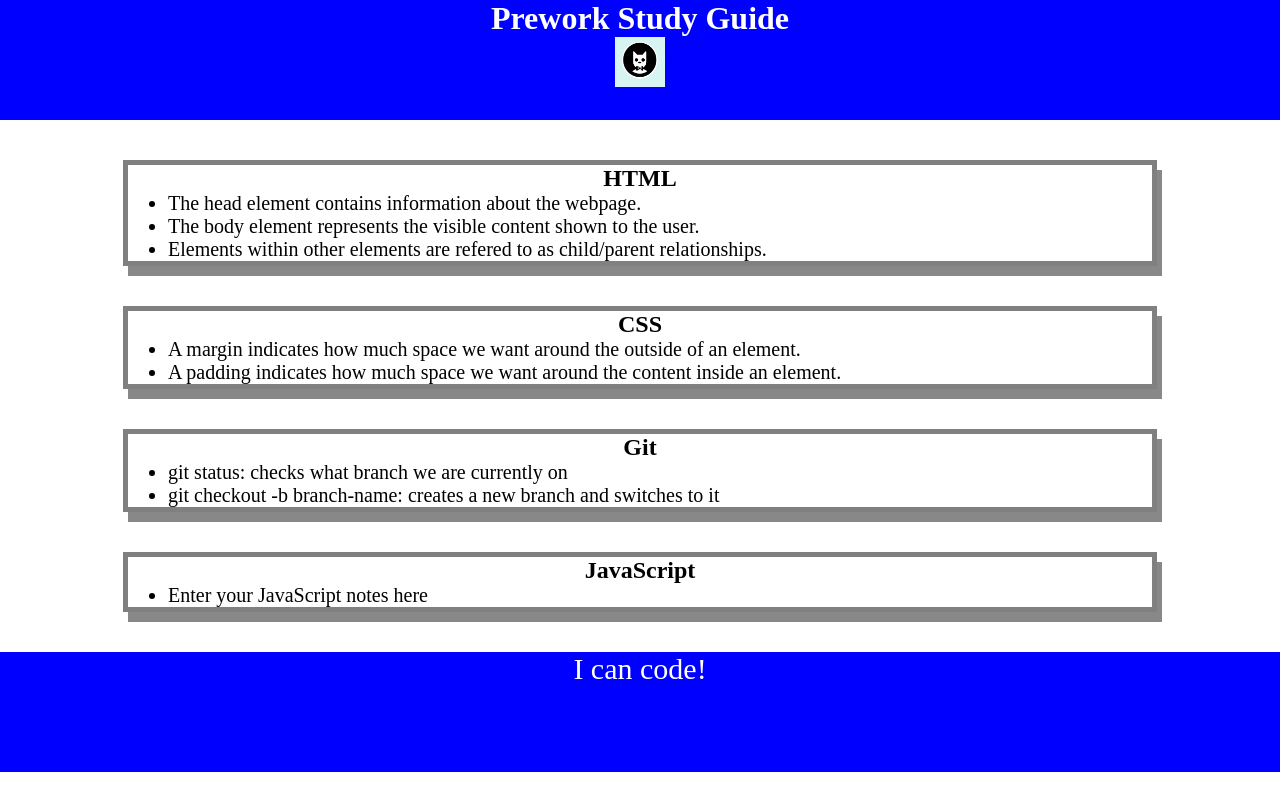
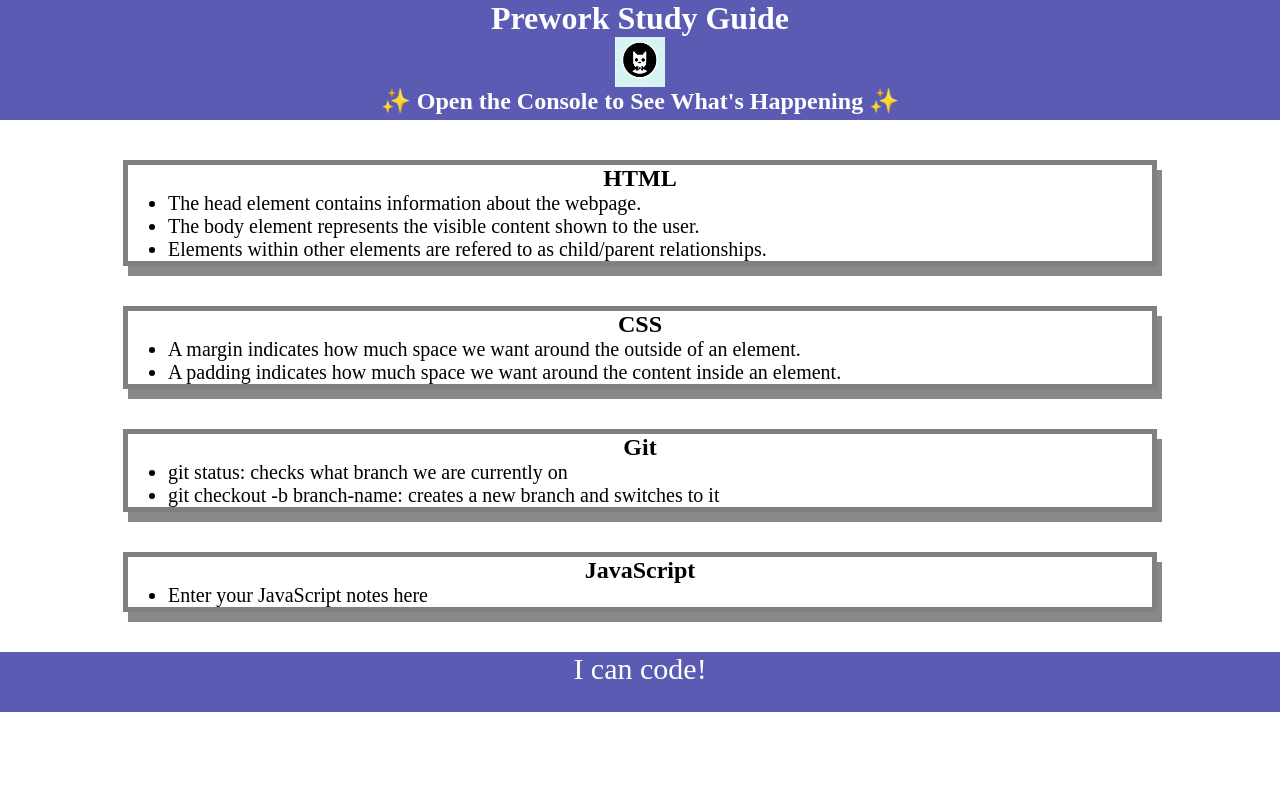
Before and after one commit to mfrabott/prework-study-guide, a plain HTML site: page index.html in a window 1280 px wide. Drawn offline with Linux system fonts and the light colour scheme.

Commit message:
Added JS to project

```diff
--- /dev/null
+++ b/assets/script.js
@@ -0,0 +1,19 @@
+var topics = ['HTML', 'CSS', 'Git', 'JavaScript'];
+
+for(var x = 0; x < topics.length; x++) {
+    console.log("Let's study " + topics[x]);
+}
+
+/*
+if (topic === 'HTML') {
+    console.log("Let's study HTML!");
+} else if (topic === 'CSS') {
+    console.log("Let's study CSS!");
+} else if (topic === 'Git') {
+    console.log("Let's study Git!");
+} else if (topic === 'JavaScript') {
+    console.log("Let's study JavaScript!");
+} else {
+    console.log("Please try again!");
+}
+*/
--- a/assets/style.css
+++ b/assets/style.css
@@ -3,11 +3,17 @@
     padding: 0;
 }
 
-header,
+header {
+    width:100%;
+    height:120px;
+    background-color:rgba(9, 9, 141, 0.664);
+    color:white;
+}
+
 footer {
     width:100%;
-    height:120px;
-    background-color:blue;
+    height:60px;
+    background-color:rgba(9, 9, 141, 0.664);
     color:white;
 }
 
--- a/index.html
+++ b/index.html
@@ -11,6 +11,7 @@
     <header id="top">
       <h1>Prework Study Guide</h1>
       <img src="./assets/bowtie-cat.png" alt="Profile image of cat wearing a bow tie." />
+      <h2>✨ Open the Console to See What's Happening ✨</h2>
     </header>
     <main>
       <section class="card" id="html-section">
@@ -51,5 +52,6 @@
     <footer>
       <p>I can code!</p>
     </footer>
+    <script src="./assets/script.js"></script>
   </body>
 </html>
```
